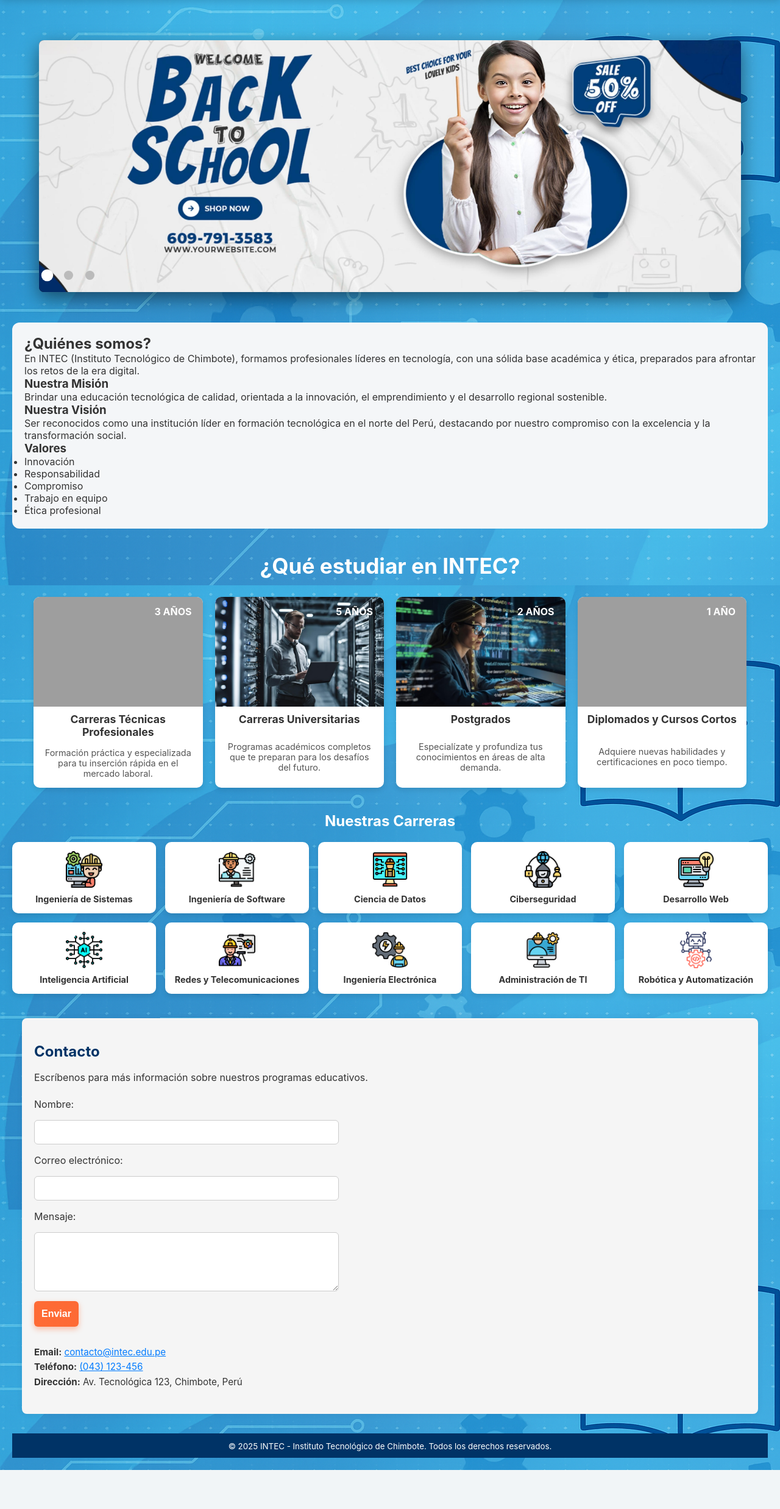
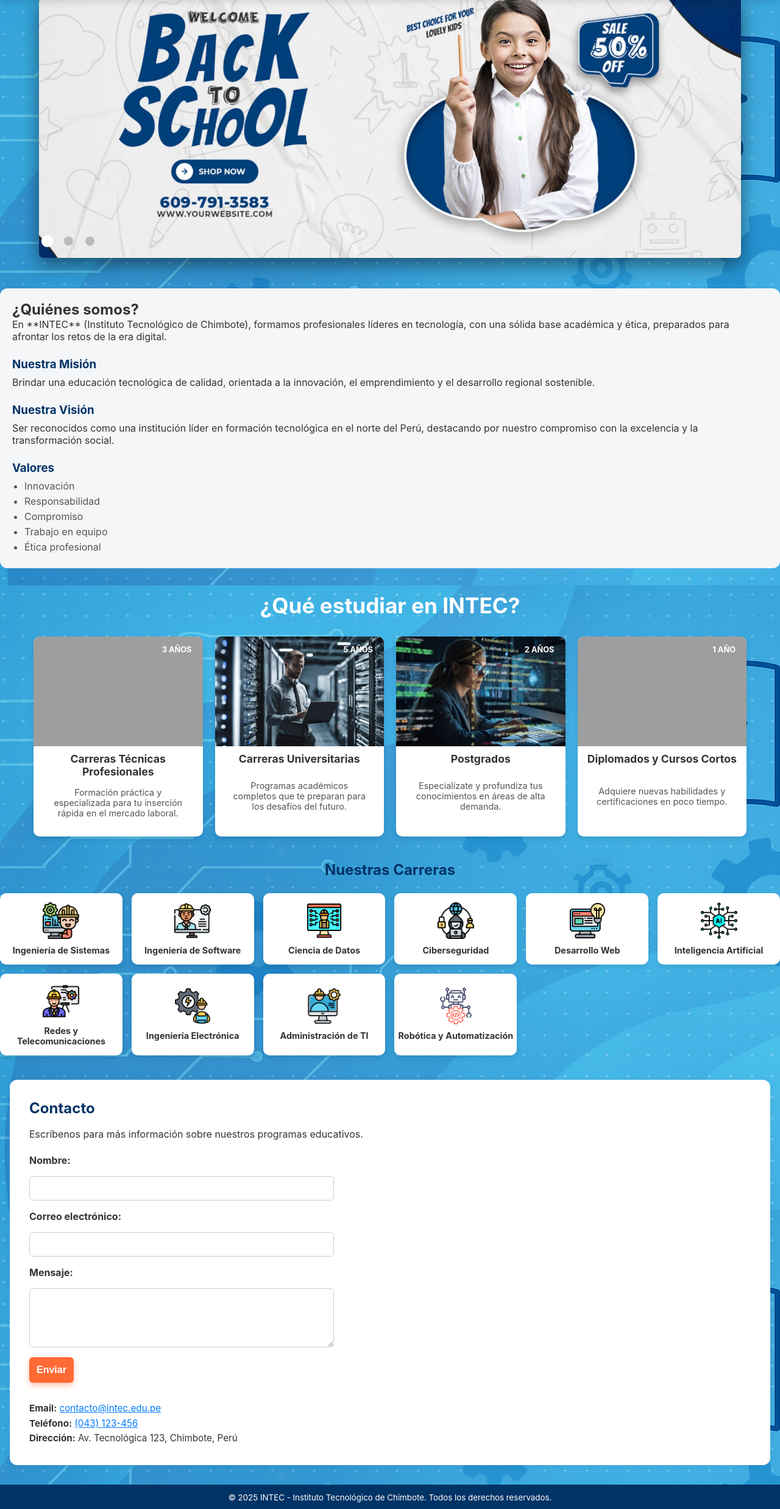
Before and after one commit to MassielSanchez/TrabajoWeb, a PHP site: page / in a window 1280 px wide. Shown: the part 64-2539 px from the top of the page at 61% size. Before the commit the page ends 2475 px from the top, so only its background shows below. Run offline with PHP 8.4, Linux system fonts and the light colour scheme; grey boxes are pictures that could not be loaded.

Commit message:
disney versin xd

```diff
--- a/css/modules/base.css
+++ b/css/global/base.css
@@ -1,9 +1,9 @@
-/* Para un scroll más suave (opcional) */
+/* css/global/_base.css */
+
 html {
     scroll-behavior: smooth;
 }
 
-/* Reset y configuración global */
 * {
     box-sizing: border-box;
     margin: 0;
@@ -12,15 +12,16 @@ html {
 
 body {
     font-family: 'Poppins', sans-serif;
-    color: var(--blanco); /* Este color blanco en el body podría ser un error si luego quieres texto gris. Revisa si es intencional. */
+    color: var(--gris-texto); /* Cambiado de var(--blanco) a var(--gris-texto) para que el texto por defecto sea legible. Si es intencional, puedes revertirlo. */
     background-image: url(../../img/fondo-total.png);
-    display: flex; /* Esto usualmente no va en el body a menos que uses flexbox para el layout principal */
+    /* display: flex;  Eliminado, ya que usualmente no va en el body a menos que uses flexbox para el layout principal */
 }
 
 a {
     color: var(--azul-link);
     transition: color 0.2s ease;
 }
+
 a:hover {
     color: var(--celeste);
     text-decoration: none;
--- a/css/index.css
+++ /dev/null
@@ -1,49 +0,0 @@
-/* Importa tus variables primero */
-@import url('./modules/variables.css');
-
-/* Después, los estilos base */
-@import url('./modules/base.css');
-
-/* Luego, el layout general */
-@import url('./modules/layout.css');
-
-/* Seguido de los componentes reutilizables */
-@import url('./modules/components.css');
-
-/* Finalmente, los estilos específicos de secciones */
-@import url('./modules/sections.css');
-
-/*diseño de Nuestra Filosofia*/
-@import url('./modules/filosofia.css');
-
-@import url('/css/modules/carousel.css');
-
-/*diseño de modalidades */
-@import url('./modules/modalidades.css');
-
-
-
-/* ================== */
-/* Responsive - móvil (Si quieres mantener todas las media queries aquí, o distribuirlas) */
-/* ================== */
-
-@media (max-width: 600px) {
-    .imagen-carrera {
-        max-width: 95%;
-    }
-
-    .info-carrera-dinamico h3 {
-        font-size: 1.3em;
-    }
-
-    .info-carrera-dinamico p {
-        font-size: 0.9em;
-    }
-}
-
-/* Carreras grid para escritorio (Puedes dejarlo aquí o moverlo a _layout.css) */
-@media (min-width: 768px) {
-    .carreras-grid {
-        grid-template-columns: repeat(auto-fit, minmax(200px, 1fr));
-    }
-}
--- a/css/modules/layout.css
+++ b/css/index/aside.css
@@ -1,6 +1,4 @@
-/* ================== */
-/* Botón menú hamburguesa */
-/* =================== */
+/* css/index/_aside.css */
 
 .menu-toggle {
     display: none;
@@ -28,14 +26,11 @@
 }
 
 /* Mostrar barra lateral cuando el checkbox esté marcado */
-.menu-toggle:checked+.btn-menu+.barra-lateral {
+.menu-toggle:checked + .btn-menu + .barra-lateral {
     left: 0;
 }
 
-/* ================== */
 /* Barra lateral */
-/* ================== */
-
 .barra-lateral {
     position: fixed;
     top: 0;
@@ -88,73 +83,10 @@
     transition: background-color 0.2s ease, transform 0.2s ease;
 }
 
-/* ================== */
-/* Contenido principal */
-/* ================== */
-
-.contenido {
-    margin-left: 0;
-    padding: 20px;
-    width: 100%;
-}
-
-/* ================== */
-/* Barra superior (escritorio) */
-/* ================== */
-
-.barra-superior {
-    display: none;
-}
-
+/* Ocultar barra lateral y botón menú hamburguesa en escritorio */
 @media (min-width: 768px) {
-    .barra-superior {
-        display: flex;
-        justify-content: space-between;
-        align-items: center;
-        position: fixed;
-        top: 0;
-        left: 0;
-        right: 0;
-        height: 64px;
-        background: var(--blanco);
-        box-shadow: 0 3px 10px rgba(0,0,0,0.12);
-        color: var(--blanco);
-        padding: 0 64px;
-        z-index: 1002;
-    }
-
-    .logo-superior {
-        height: 45px;
-    }
-
-    .nav-superior {
-        display: flex;
-        gap: 20px;
-    }
-
-    .nav-superior a {
-        color: var(--azul);
-        text-decoration: none;
-        font-weight: bold;
-        padding: 8px 12px;
-        border-radius: 5px;
-        transition: background-color 0.3s ease;
-    }
-
-    .nav-superior a:hover {
-        background-color: var(--celeste);
-        position: relative;
-    }
-
-    /* Ocultar barra lateral y botón menú hamburguesa en escritorio */
     .barra-lateral,
     .btn-menu {
         display: none;
     }
-
-    /* Ajustar margen superior del contenido para no taparlo */
-    .contenido {
-        margin-left: 0;
-        margin-top: 60px;
-    }
 }
--- /dev/null
+++ b/css/index/footer.css
@@ -0,0 +1,9 @@
+/* css/index/_footer.css */
+
+footer {
+    text-align: center;
+    background-color: var(--azul);
+    color: var(--blanco);
+    padding: 10px;
+    margin-top: 20px;
+}
--- /dev/null
+++ b/css/index/index.css
@@ -0,0 +1,37 @@
+/* css/index/index.css */
+
+/* 1. Importar variables globales */
+@import url('../../global/variables.css');
+
+/* 2. Importar estilos base globales */
+@import url('../../global/base.css');
+
+/* 3. Estilos de layout y componentes principales de la página */
+@import url('./header.css');
+@import url('./aside.css');
+@import url('./footer.css');
+
+/* 4. Estilos específicos de las secciones del main */
+@import url('./main/carousel.css');
+@import url('./main/nosotros.css');
+@import url('./main/que-estudiar.css'); /* Antiguas "modalidades" y "cursos" si se combinan */
+@import url('./main/carreras.css');
+@import url('./main/contacto.css');
+@import url('./main/filosofia.css'); /* Si es una sección independiente dentro del main */
+@import url('./main/modalidades.css'); /* Si es una sección independiente dentro del main */
+
+/* Media Queries generales o que afectan a múltiples componentes si no pueden ir en parciales */
+/* Puedes dejar aquí las media queries globales que afecten a varios elementos.
+   Las que solo afectan a un componente específico (ej. .carreras-grid),
+   deben ir en el archivo de ese componente (ej. _carreras.css) */
+
+/* Ejemplo: Ajuste del margen superior del contenido para no taparlo en escritorio */
+@media (min-width: 768px) {
+    .contenido {
+        margin-left: 0;
+        margin-top: 60px; /* Ajusta según la altura final de tu header fijo */
+    }
+}
+
+/* Ojo: Las media queries específicas de un componente, como la de .carreras-grid,
+   ya se movieron a su archivo correspondiente (_carreras.css) */
--- a/css/modules/carousel.css
+++ b/css/index/main/carousel.css
@@ -99,11 +99,11 @@ body {
 }
 
 .carousel-btn.prev {
-    left: -15px;
+    left: 15px;
 }
 
 .carousel-btn.next {
-    right: -15px;
+    right: 15px;
 }
 
 /* El hover directo sobre el botón lo hace completamente opaco */
--- a/css/modules/components.css
+++ b/css/index/main/carreras.css
@@ -1,58 +1,26 @@
-/* ================== */
-/* Formulario de contacto */
-/* ================== */
+/* css/index/main/_carreras.css */
 
-.formulario-contacto {
-    display: flex;
-    flex-direction: column;
-    gap: 1rem;
-    margin-top: 20px;
+.carreras {
+    margin: 40px 0;
+    text-align: center;
 }
 
-.formulario-contacto input,
-.formulario-contacto textarea {
-    padding: 10px;
-    border: 1px solid var(--gris-borde);
-    border-radius: 6px;
-    font-size: 1em;
-    width: 100%;
-    max-width: 500px;
+.carreras h2 {
+    color: var(--azul);
+    margin-bottom: 1.5rem;
 }
-
-.formulario-contacto button {
-    font-weight: bold;
-    background: var(--gradiente-naranja-acento);
-    box-shadow: 0 4px 10px color-mix(in srgb, var(--naranja) 40%, transparent);
-    transition: background-color 0.3s ease, transform 0.2s ease, box-shadow 0.3s ease;
-    color: var(--blanco);
-    border: none;
-    padding: 12px;
-    border-radius: 6px;
-    font-size: 1em;
-    cursor: pointer;
-    width: fit-content;
-}
-
-.formulario-contacto button:hover {
-    background: linear-gradient(45deg, var(--naranja-hover), var(--naranja));
-    transform: translateY(-2px) scale(1.02);
-    box-shadow: 0 6px 15px color-mix(in srgb, var(--naranja) 50%, transparent);
-}
-
-.info-contacto {
-    margin-top: 30px;
-    font-size: 0.95em;
-}
-
-/* ================== */
-/* Carreras (grid y tarjetas) */
-/* ================== */
 
 .carreras-grid {
     display: grid;
     grid-template-columns: repeat(auto-fit, minmax(150px, 1fr));
     gap: 15px;
     margin-top: 20px;
+}
+
+@media (min-width: 768px) {
+    .carreras-grid {
+        grid-template-columns: repeat(auto-fit, minmax(200px, 1fr));
+    }
 }
 
 .carrera-card {
@@ -98,12 +66,9 @@
     color: var(--gris-texto);
 }
 
-/* ================== */
 /* Información carrera dinámica */
-/* ================== */
-
 .info-carrera-dinamico {
-    grid-column: 1 / -1;
+    grid-column: 1 / -1; /* Ocupa todo el ancho del grid */
     display: flex;
     flex-direction: column;
     align-items: flex-start;
@@ -140,10 +105,7 @@
     text-decoration: underline;
 }
 
-/* ================== */
-/* Imágenes principales */
-/* ================== */
-
+/* Imágenes principales para carreras */
 .imagen-carrera {
     width: 500px;
     height: auto;
@@ -152,16 +114,3 @@
     border-radius: 5px;
     margin: 0 auto 10px auto;
 }
-
-.imagen-principal {
-    max-width: 100%;
-    height: auto;
-    border-radius: 8px;
-    box-shadow: 0 4px 8px rgba(0, 0, 0, 0.1);
-}
-
-.imagen-principal-contenedor {
-    display: flex;
-    justify-content: center;
-    margin-top: 20px;
-}
--- /dev/null
+++ b/css/index/main/contacto.css
@@ -0,0 +1,75 @@
+/* css/index/main/_contacto.css */
+
+.contacto {
+    background-color: var(--blanco); /* Cambiado de gris-claro por consistencia con nosotros */
+    padding: 2rem; /* Ajustado para consistencia */
+    border-radius: 12px;
+    margin: 2rem 1rem; /* Ajustado para consistencia */
+    box-shadow: 0 0 10px rgba(0, 51, 102, 0.1);
+}
+
+.contacto h2 {
+    color: var(--azul);
+    margin-bottom: 1rem;
+}
+
+.contacto p {
+    color: var(--gris-texto);
+    line-height: 1.6;
+}
+
+.formulario-contacto {
+    display: flex;
+    flex-direction: column;
+    gap: 1rem;
+    margin-top: 20px;
+}
+
+.formulario-contacto label {
+    font-weight: bold;
+    color: var(--gris-texto);
+}
+
+.formulario-contacto input,
+.formulario-contacto textarea {
+    padding: 10px;
+    border: 1px solid var(--gris-borde);
+    border-radius: 6px;
+    font-size: 1em;
+    width: 100%;
+    max-width: 500px;
+}
+
+.formulario-contacto button {
+    font-weight: bold;
+    background: var(--gradiente-naranja-acento);
+    box-shadow: 0 4px 10px color-mix(in srgb, var(--naranja) 40%, transparent);
+    transition: background-color 0.3s ease, transform 0.2s ease, box-shadow 0.3s ease;
+    color: var(--blanco);
+    border: none;
+    padding: 12px;
+    border-radius: 6px;
+    font-size: 1em;
+    cursor: pointer;
+    width: fit-content;
+}
+
+.formulario-contacto button:hover {
+    background: linear-gradient(45deg, var(--naranja-hover), var(--naranja));
+    transform: translateY(-2px) scale(1.02);
+    box-shadow: 0 6px 15px color-mix(in srgb, var(--naranja) 50%, transparent);
+}
+
+.info-contacto {
+    margin-top: 30px;
+    font-size: 0.95em;
+    color: var(--gris-texto-suave); /* Asegura el color del texto */
+}
+
+.info-contacto a {
+    text-decoration: underline; /* Por defecto los enlaces deben tener un subrayado para accesibilidad */
+}
+
+.info-contacto a:hover {
+    text-decoration: none;
+}
--- /dev/null
+++ b/css/index/main/nosotros.css
@@ -0,0 +1,44 @@
+/* css/index/main/_nosotros.css */
+
+.bloque-info {
+    color: var(--gris-texto);
+    background-color: var(--gris-fondo); /* Este estilo de fondo genérico podría sobreescribirse si usas .bloque-info-nosotros */
+    padding: 20px;
+    border-radius: 12px;
+    margin-bottom: 20px;
+}
+
+.bloque-info-nosotros { /* Este selector ya existía, lo usamos para la sección Nosotros */
+    background-color: var(--blanco);
+    padding: 2rem;
+    border-radius: 12px;
+    margin: 2rem 1rem;
+    box-shadow: 0 0 10px rgba(0, 51, 102, 0.1);
+}
+
+.bloque-info-nosotros h2 {
+    color: var(--azul);
+    margin-bottom: 1rem;
+}
+
+.bloque-info-nosotros p {
+    color: var(--gris-texto);
+    line-height: 1.6;
+}
+
+/* Puedes añadir más estilos específicos de la sección "Quiénes somos" aquí */
+.bloque-info h3 { /* Estilos para los h3 dentro de .bloque-info */
+    color: var(--azul);
+    margin-top: 1.5rem;
+    margin-bottom: 0.5rem;
+}
+
+.bloque-info ul {
+    list-style-type: disc;
+    padding-left: 20px;
+    color: var(--gris-texto-suave);
+}
+
+.bloque-info li {
+    margin-bottom: 5px;
+}
--- /dev/null
+++ b/css/index/main/que-estudiar.css
@@ -0,0 +1,78 @@
+/* css/index/main/_que-estudiar.css */
+
+.que-estudiar {
+    margin: 40px 0;
+    text-align: center;
+}
+
+.que-estudiar h2 {
+    color: var(--azul);
+    margin-bottom: 1.5rem;
+}
+
+.cursos-grid {
+    display: grid;
+    grid-template-columns: repeat(auto-fit, minmax(200px, 1fr));
+    gap: 20px;
+    margin-top: 20px;
+}
+
+.curso-card {
+    background-color: var(--blanco);
+    border-radius: 10px;
+    box-shadow: 0 4px 8px rgba(0, 0, 0, 0.1);
+    overflow: hidden;
+    transition: transform 0.3s ease, box-shadow 0.3s ease;
+    cursor: pointer;
+    text-decoration: none; /* Asegura que el enlace no tenga subrayado */
+    color: inherit; /* Hereda el color del texto */
+    display: flex;
+    flex-direction: column;
+    align-items: center;
+    padding-bottom: 15px; /* Espacio para el texto */
+}
+
+.curso-card:hover {
+    transform: translateY(-5px);
+    box-shadow: 0 8px 16px rgba(0, 0, 0, 0.2);
+}
+
+.curso-card .imagen-contenedor {
+    width: 100%;
+    height: 150px; /* Altura fija para las imágenes */
+    overflow: hidden;
+    position: relative;
+}
+
+.curso-card .imagen-contenedor img {
+    width: 100%;
+    height: 100%;
+    object-fit: cover; /* Recorta la imagen para que cubra el contenedor */
+    display: block;
+}
+
+.curso-card .anio-label {
+    position: absolute;
+    top: 10px;
+    right: 10px;
+    background-color: var(--naranja);
+    color: var(--blanco);
+    padding: 5px 10px;
+    border-radius: 5px;
+    font-size: 0.8em;
+    font-weight: bold;
+}
+
+.curso-card h3 {
+    font-size: 1.1em;
+    color: var(--azul);
+    margin: 15px 10px 5px 10px;
+    text-align: center;
+}
+
+.curso-card p {
+    font-size: 0.9em;
+    color: var(--gris-texto-suave);
+    padding: 0 10px;
+    text-align: center;
+}
--- a/css/modules/sections.css
+++ /dev/null
@@ -1,93 +0,0 @@
-/* ================== */
-/* Secciones y bloques */
-/* ================== */
-
-.bienvenida {
-    text-align: center;
-    margin: 0 30px 30px 30px;
-}
-
-.bloque-info {
-    color: var(--gris-texto);
-    background-color: var(--gris-fondo);
-    padding: 20px;
-    border-radius: 12px;
-    margin-bottom: 20px;
-}
-
-.bloque-info-nosotros,
-.contacto {
-    background-color: var(--blanco);
-    padding: 2rem;
-    border-radius: 12px;
-    margin: 2rem 1rem;
-    box-shadow: 0 0 10px rgba(0, 51, 102, 0.1);
-}
-
-.bloque-info-nosotros h2,
-.contacto h2 {
-    color: var(--azul);
-    margin-bottom: 1rem;
-}
-
-.bloque-info-nosotros p,
-.contacto p {
-    color: var(--gris-texto);
-    line-height: 1.6;
-}
-
-/* ================== */
-/* Carreras (Sección contenedora) */
-/* ================== */
-
-.carreras {
-    margin: 40px 0;
-    text-align: center;
-}
-
-/* ================== */
-/* Títulos otorgados */
-/* ================== */
-
-.titulos-otorgados {
-    margin-top: 10px;
-    text-align: left;
-}
-
-.titulos-otorgados h4 {
-    color: var(--gris-texto);
-    font-size: 1.1em;
-    margin-bottom: 5px;
-}
-
-.titulos-otorgados ul {
-    list-style-type: disc;
-    padding-left: 40px;
-    color: var(--gris-texto-suave);
-}
-
-.titulos-otorgados li {
-    color: var(--gris-texto-suave);
-    margin-bottom: 3px;
-}
-
-/* ================== */
-/* Footer */
-/* ================== */
-
-footer {
-    text-align: center;
-    background-color: var(--azul);
-    color: var(--blanco);
-    padding: 10px;
-    margin-top: 20px;
-}
-
-/* ================== */
-/* Sección contacto (revisar duplicidad con .bloque-info-nosotros, .contacto) */
-/* ================== */
-.contacto {
-    background-color: var(--gris-claro);
-    padding: 40px 20px;
-    border-radius: 8px;
-}
--- a/index.html
+++ b/index.html
@@ -3,20 +3,20 @@
 
 <head>
     <meta charset="UTF-8">
-    <meta name="viewport" content="width=device-width, initial-scale=1">
+    <meta name="viewport" content="width=device-width, initial-scale=1.0">
     <title>INTEC - Instituto Tecnológico de Chimbote</title>
     <meta name="description"
         content="INTEC, Instituto Tecnológico de Chimbote, forma profesionales líderes en tecnología e innovación digital. Descubre nuestras carreras en Ingeniería de Sistemas, Software, Ciencia de Datos, Ciberseguridad y más.">
-    <link rel="stylesheet" href="css/index.css">
+    <link rel="stylesheet" href="css/index/index.css">
         <link rel="icon" href="img/intec-removebg-preview.png" type="image/x-icon">
+
     <script src="js/index.js" defer></script>
 </head>
 
 <body>
-
-    <header class="barra-superior"><a href="/" aria-label="Ir a la página de inicio">
-            <img src="img/logo-horizontal.jpg" alt="Logo del Instituto Tecnológico de Chimbote INTEC"
-                class="logo-superior">
+    <header class="barra-superior">
+        <a href="/" aria-label="Ir a la página de inicio">
+            <img src="img/logo-horizontal.jpg" alt="Logo del Instituto Tecnológico de Chimbote INTEC" class="logo-superior">
         </a>
         <nav class="nav-superior">
             <a href="#inicio">Inicio</a>
@@ -27,39 +27,41 @@
         </nav>
     </header>
 
-    <div class="menu-movil"><input type="checkbox" id="menu-toggle" class="menu-toggle">
+    <div class="menu-movil">
+        <input type="checkbox" id="menu-toggle" class="menu-toggle">
         <label for="menu-toggle" class="btn-menu" aria-label="Abrir menú">&#9776;</label>
 
-        <aside class="barra-lateral"><a href="/" aria-label="Ir a la página de inicio">
+        <aside class="barra-lateral">
+            <a href="/" aria-label="Ir a la página de inicio">
                 <img src="img/blanco.png" alt="Logo" class="logo">
             </a>
-            <nav><a href="#inicio">Inicio</a>
+            <nav>
+                <a href="#inicio">Inicio</a>
                 <a href="#nosotros">Sobre Nosotros</a>
                 <a href="#carreras">Carreras</a>
                 <a href="#contacto">Contacto</a>
                 <a href="vistas/login.html" class="boton-cerrar">Iniciar sesión</a>
             </nav>
-
         </aside>
     </div>
 
     <main class="contenido">
         <div class="carousel-wrapper">
-        <button id="prevBtn" class="carousel-btn prev">&#10094;</button>
-        <button id="nextBtn" class="carousel-btn next">&#10095;</button>
+            <button id="prevBtn" class="carousel-btn prev" aria-label="Diapositiva anterior">&#10094;</button>
+            <button id="nextBtn" class="carousel-btn next" aria-label="Siguiente diapositiva">&#10095;</button>
 
             <div class="carousel-container">
                 <div class="carousel-slide">
-                <img src="img\index\baner1.jpg" alt="Descripción de la imagen 1">
-                <img src="img/index/baner2.jpg" alt="Descripción de la imagen 2">
-                <img src="img/index/baner3.jpg" alt="Descripción de la imagen 3">
+                    <img src="img/index/baner1.jpg" alt="Estudiantes en INTEC - Imagen 1">
+                    <img src="img/index/baner2.jpg" alt="Modernas instalaciones de INTEC - Imagen 2">
+                    <img src="img/index/baner3.jpg" alt="Innovación tecnológica en INTEC - Imagen 3">
                 </div>
             </div>
         </div>
 
         <section class="bloque-info" id="nosotros">
             <h2>¿Quiénes somos?</h2>
-            <p>En INTEC (Instituto Tecnológico de Chimbote), formamos profesionales líderes en tecnología, con una
+            <p>En **INTEC** (Instituto Tecnológico de Chimbote), formamos profesionales líderes en tecnología, con una
                 sólida base académica y ética, preparados para afrontar los retos de la era digital.</p>
 
             <h3>Nuestra Misión</h3>
```
Also changed, not shown: other parts of index.html (+12 -22 lines), css/index/header.css (added, +46 -0 lines), css/global/variables.css (renamed from css/modules/variables.css), css/index/main/filosofia.css (renamed from css/modules/filosofia.css), css/index/main/modalidades.css (renamed from css/modules/modalidades.css). Lines whose indentation alone changed are shown as unchanged.
